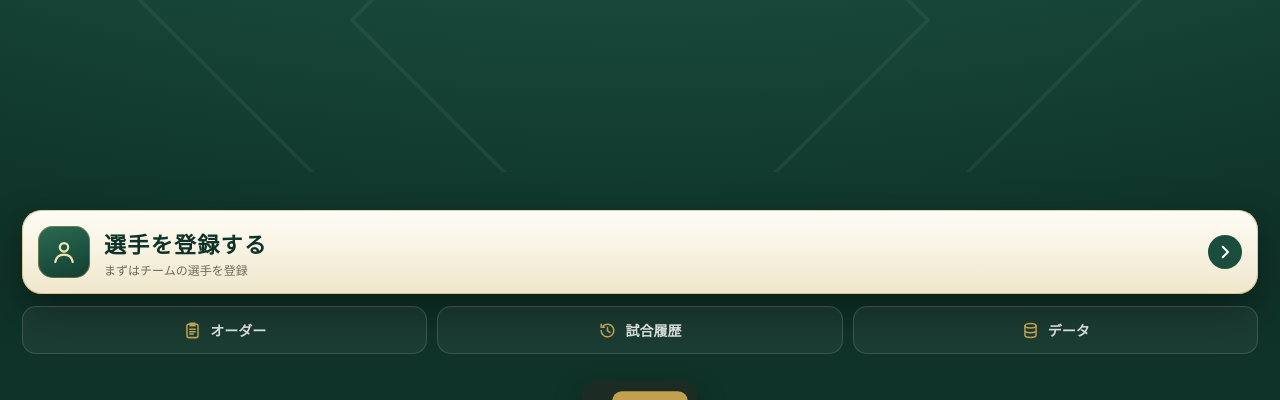
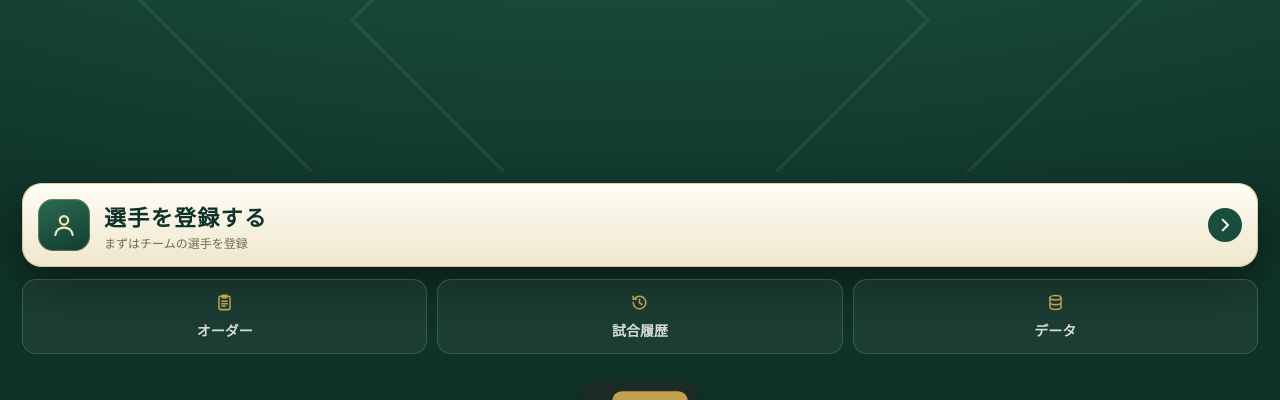
Before and after one commit to dorf924/softball-order, a plain HTML site: page index.html in a window 1280 px wide. Shown: the part 420-820 px from the top of the page. Drawn offline with Linux system fonts and the light colour scheme.

Commit message:
ホーム画面をスクロールしないよう固定、小画面でのボタン表示を改善
Co-Authored-By: Claude Opus 5.5 <noreply@anthropic.com>
Claude-Session: https://claude.ai/code/session_01X5jyGvgdAooB4gkoBnJSAC

```diff
--- a/index.html
+++ b/index.html
@@ -202,7 +202,8 @@ input:focus,select:focus,textarea:focus{outline:none;border-color:var(--main);bo
  transition:transform .3s cubic-bezier(.2,.85,.25,1);white-space:nowrap}
 #snack.on{transform:translate(-50%,0)}
 #snack button{border:0;background:var(--gold);color:#1d2b25;font-weight:800;border-radius:10px;padding:7px 12px;font-size:13px}
-.home .sec button{padding:13px 6px;font-size:13px;gap:6px}
+.home .sec button{flex-direction:column;padding:10px 4px 9px;font-size:12px;gap:4px;white-space:nowrap}
+.home .sec svg{width:21px;height:21px}
 
 /* ===== 画面切り替え ===== */
 main.go-in{animation:slideIn .42s cubic-bezier(.2,.85,.25,1)}
@@ -215,7 +216,11 @@ header.go-in{animation:fadeIn .3s ease}
 
 /* ===== タイトル画面 ===== */
 html{background:var(--deep)}
-body.is-home{background:var(--deep)}
+body.is-home{background:var(--deep);position:fixed;inset:0;overflow:hidden;padding:0;overscroll-behavior:none;touch-action:manipulation}
+html:has(body.is-home){overflow:hidden;overscroll-behavior:none}
+body.is-home main#app{position:absolute;inset:0;padding:0;overflow:hidden}
+body.is-home .home{height:100%;min-height:0;touch-action:none}
+body.is-home .home button{touch-action:manipulation}
 body.is-home main{padding:0;max-width:none}
 .home{position:relative;min-height:100vh;min-height:100dvh;display:flex;flex-direction:column;overflow:hidden;color:#fff;
  background:radial-gradient(130% 80% at 50% 18%,#2f735b 0%,#18493b 42%,var(--deep) 85%);
--- a/sw.js
+++ b/sw.js
@@ -1,5 +1,5 @@
 // オフライン用：一度開いたら端末に保存し、電波がなくても起動できるようにする
-const CACHE = "sb-order-v16";
+const CACHE = "sb-order-v17";
 const FILES = ["./", "./index.html", "./manifest.json", "./icon-192.png", "./icon-512.png", "./icon-180.png", "./icon-32.png"];
 self.addEventListener("install", e => {
   e.waitUntil(caches.open(CACHE).then(c => c.addAll(FILES)).then(() => self.skipWaiting()));
```
